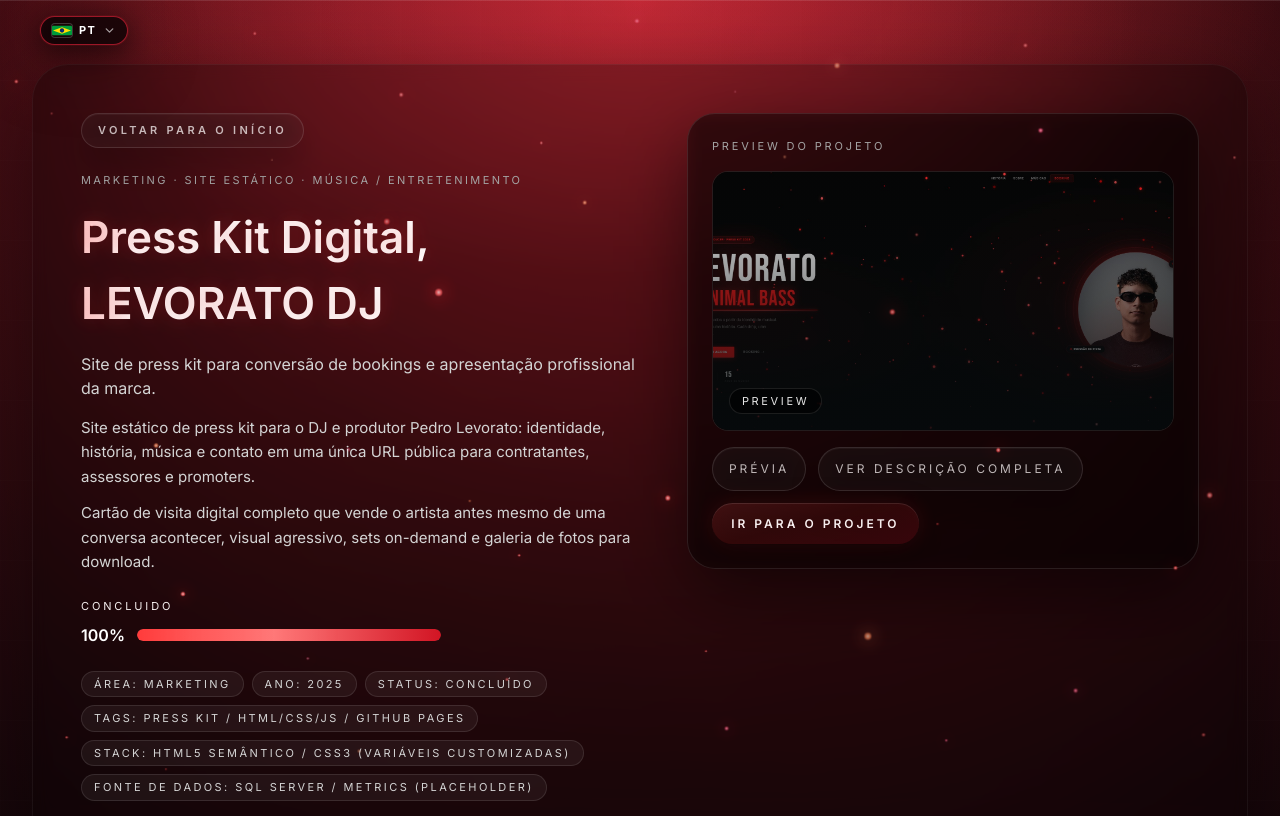
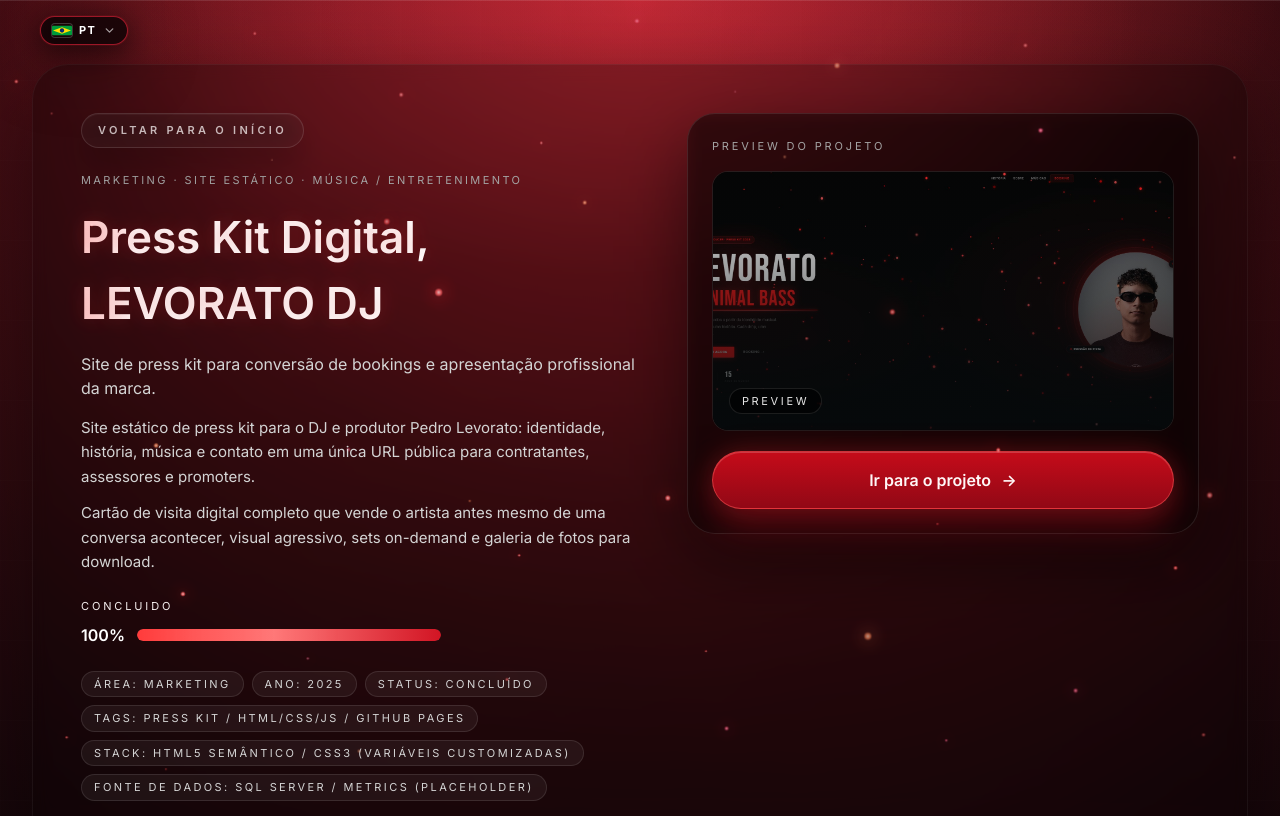
Before and after one commit to Levoratoo/projetos, a Next.js app: page /projetos/press-kit-levorato-dj/ in a window 1280 px wide. Shown: the top 816 px of the page. Built offline with nearby package versions, Linux system fonts and the light colour scheme.

Commit message:
Refine project detail CTA

```diff
--- a/src/app/projetos/[slug]/page.tsx
+++ b/src/app/projetos/[slug]/page.tsx
@@ -111,7 +111,6 @@ export default function ProjectPage({ params }: PageProps) {
                 </div>
               </div>
               <ProjectPreviewCard
-                slug={project.slug}
                 accessUrl={accessUrl}
                 previewSrc={previewSrc}
               />
--- a/src/components/ProjectActions.tsx
+++ b/src/components/ProjectActions.tsx
@@ -12,7 +12,7 @@ type ProjectActionsProps = {
   className?: string;
 };
 
-function isPublicProjectUrl(value?: string | null) {
+export function isPublicProjectUrl(value?: string | null) {
   if (!value) return false;
 
   try {
--- a/src/components/case/ProjectPreviewCard.tsx
+++ b/src/components/case/ProjectPreviewCard.tsx
@@ -1,24 +1,21 @@
 "use client";
 
 import Image from "next/image";
-import { ProjectActions } from "@/components/ProjectActions";
-import { useProjectPreview } from "@/state/projectPreview";
+import { isPublicProjectUrl } from "@/components/ProjectActions";
 import { cn } from "@/lib/utils";
 
 type ProjectPreviewCardProps = {
-  slug: string;
   accessUrl?: string | null;
   previewSrc?: string;
   className?: string;
 };
 
 export function ProjectPreviewCard({
-  slug,
   accessUrl,
   previewSrc,
   className
 }: ProjectPreviewCardProps) {
-  const { openPreview } = useProjectPreview();
+  const hasAccess = isPublicProjectUrl(accessUrl);
 
   return (
     <div
@@ -53,12 +50,49 @@ export function ProjectPreviewCard({
         </div>
       </div>
 
-      <div className="mt-4">
-        <ProjectActions
-          slug={slug}
-          accessUrl={accessUrl}
-          onPreview={() => openPreview(slug)}
-        />
+      <div className="mt-5">
+        {hasAccess ? (
+          <a
+            href={accessUrl ?? undefined}
+            target="_blank"
+            rel="noreferrer"
+            className="primary-cta group flex w-full items-center justify-between px-6 py-4 text-sm font-semibold text-white focus-visible:outline-none focus-visible:ring-2 focus-visible:ring-glow sm:text-base"
+            style={{
+              background:
+                "linear-gradient(180deg, rgba(201,12,26,0.98) 0%, rgba(148,8,22,0.98) 100%)",
+              border: "1px solid rgba(255,88,88,0.52)",
+              boxShadow:
+                "inset 0 1px 0 rgba(255,255,255,0.18), 0 0 0 1px rgba(255,58,58,0.18), 0 0 20px rgba(255,48,48,0.48), 0 16px 34px rgba(86,0,0,0.42)"
+            }}
+          >
+            <span>Ir para o projeto</span>
+            <span className="text-base transition-transform duration-200 group-hover:translate-x-1">
+              -&gt;
+            </span>
+          </a>
+        ) : (
+          <div className="flex flex-col gap-2">
+            <button
+              type="button"
+              disabled
+              title="Link indisponível"
+              aria-disabled="true"
+              className="primary-cta primary-cta--muted flex w-full items-center justify-center px-6 py-4 text-sm font-semibold focus-visible:outline-none focus-visible:ring-2 focus-visible:ring-glow sm:text-base"
+              style={{
+                background:
+                  "linear-gradient(180deg, rgba(90,16,22,0.94) 0%, rgba(64,10,14,0.96) 100%)",
+                border: "1px solid rgba(255,88,88,0.16)",
+                boxShadow:
+                  "inset 0 1px 0 rgba(255,255,255,0.05), 0 8px 24px rgba(0,0,0,0.34)"
+              }}
+            >
+              Ir para o projeto
+            </button>
+            <span className="text-[11px] uppercase tracking-[0.25em] text-mist/60">
+              Link indisponível
+            </span>
+          </div>
+        )}
       </div>
     </div>
   );
```
